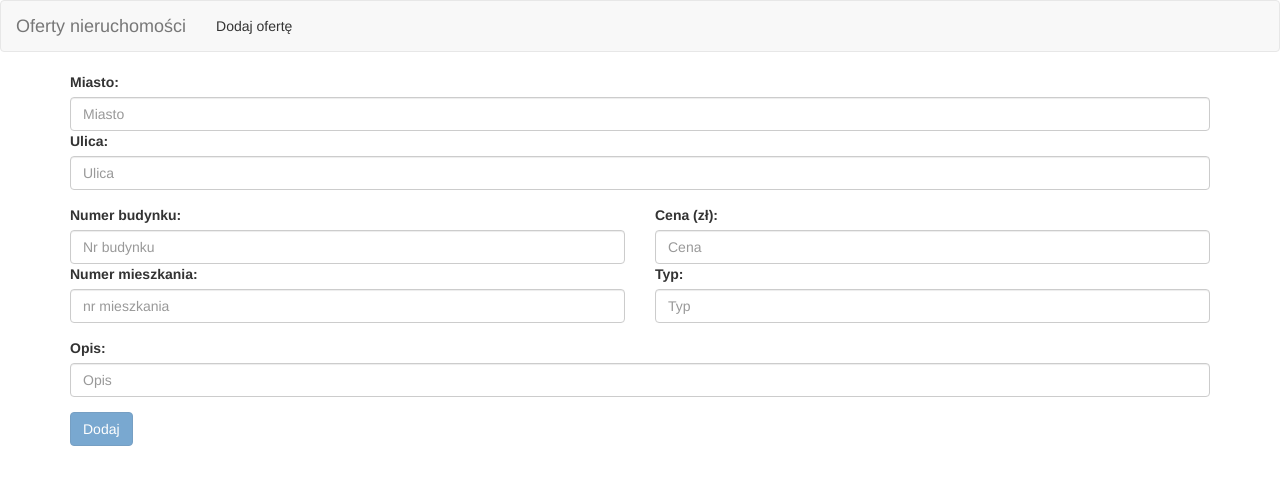
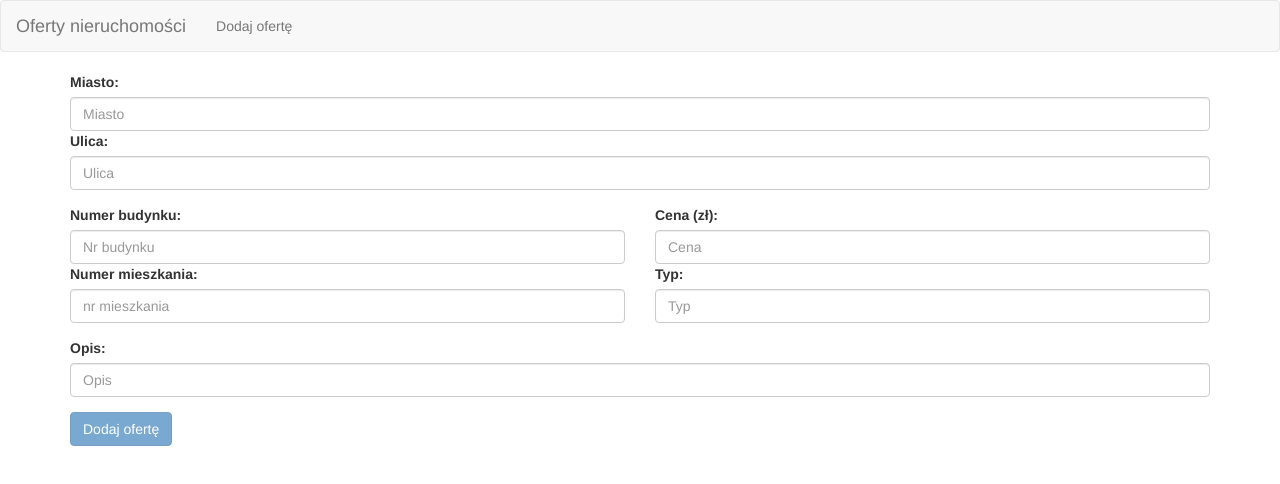
Before and after one commit to Cutter72/recruitment-task-01, an Angular app: page / in a window 1280 px wide. Both pictures are taken after a click on the link "Dodaj ofertę". Shown: the top 484 px of the page. Built offline with nearby package versions, Linux system fonts and the light colour scheme.

Commit message:
add new offer estate form view toggle handle

```diff
--- a/src/app/app.component.html
+++ b/src/app/app.component.html
@@ -1,8 +1,8 @@
-<app-header></app-header>
+<app-header (newEstateOfferFormViewToggle)="newEstateOfferFormView.isActive = !newEstateOfferFormView.isActive"></app-header>
 <div class="container">
   <div class="row">
     <div class="col-md-12">
-      <app-new-estate-offer></app-new-estate-offer>
+      <app-new-estate-offer *ngIf="newEstateOfferFormView.isActive"></app-new-estate-offer>
     </div>
   </div>
 </div>
--- a/src/app/app.component.ts
+++ b/src/app/app.component.ts
@@ -1,4 +1,5 @@
 import { Component } from '@angular/core';
+import {HeaderComponent} from './header/header.component';
 
 @Component({
   selector: 'app-root',
@@ -6,5 +7,5 @@ import { Component } from '@angular/core';
   styleUrls: ['./app.component.css']
 })
 export class AppComponent {
-  title = 'task';
+  newEstateOfferFormView = {isActive: false};
 }
--- a/src/app/header/header.component.html
+++ b/src/app/header/header.component.html
@@ -8,7 +8,7 @@
     </div>
     <div class="navbar-collapse" [class.collapse]="collapsed" (window:resize)="collapsed = true">
       <ul class="nav navbar-nav">
-        <li><a href="#">Dodaj ofertę</a></li>
+        <li><a style="cursor: pointer" (click)="addNewEstateOfferViewToggle()">Dodaj ofertę</a></li>
       </ul>
     </div>
   </div>
--- a/src/app/header/header.component.ts
+++ b/src/app/header/header.component.ts
@@ -1,4 +1,4 @@
-import { Component, OnInit } from '@angular/core';
+import {Component, EventEmitter, Input, OnInit, Output} from '@angular/core';
 
 @Component({
   selector: 'app-header',
@@ -7,10 +7,13 @@ import { Component, OnInit } from '@angular/core';
 })
 export class HeaderComponent implements OnInit {
   collapsed = false;
-
+  @Output() newEstateOfferFormViewToggle = new EventEmitter();
   constructor() { }
 
   ngOnInit() {
   }
 
+  addNewEstateOfferViewToggle() {
+    this.newEstateOfferFormViewToggle.emit();
+  }
 }
--- a/src/app/new-estate-offer-form/new-estate-offer-form.component.html
+++ b/src/app/new-estate-offer-form/new-estate-offer-form.component.html
@@ -23,7 +23,7 @@
     <input type="text" placeholder="Opis" class="form-control" required ngModel name="description">
   </div>
   <div class="col-md-3 form-group">
-    <button type="submit" class="btn btn-primary" [disabled]="f.invalid">Dodaj</button>
+    <button type="submit" class="btn btn-primary" [disabled]="f.invalid">Dodaj ofertę</button>
   </div>
 </div>
 </form>
```
